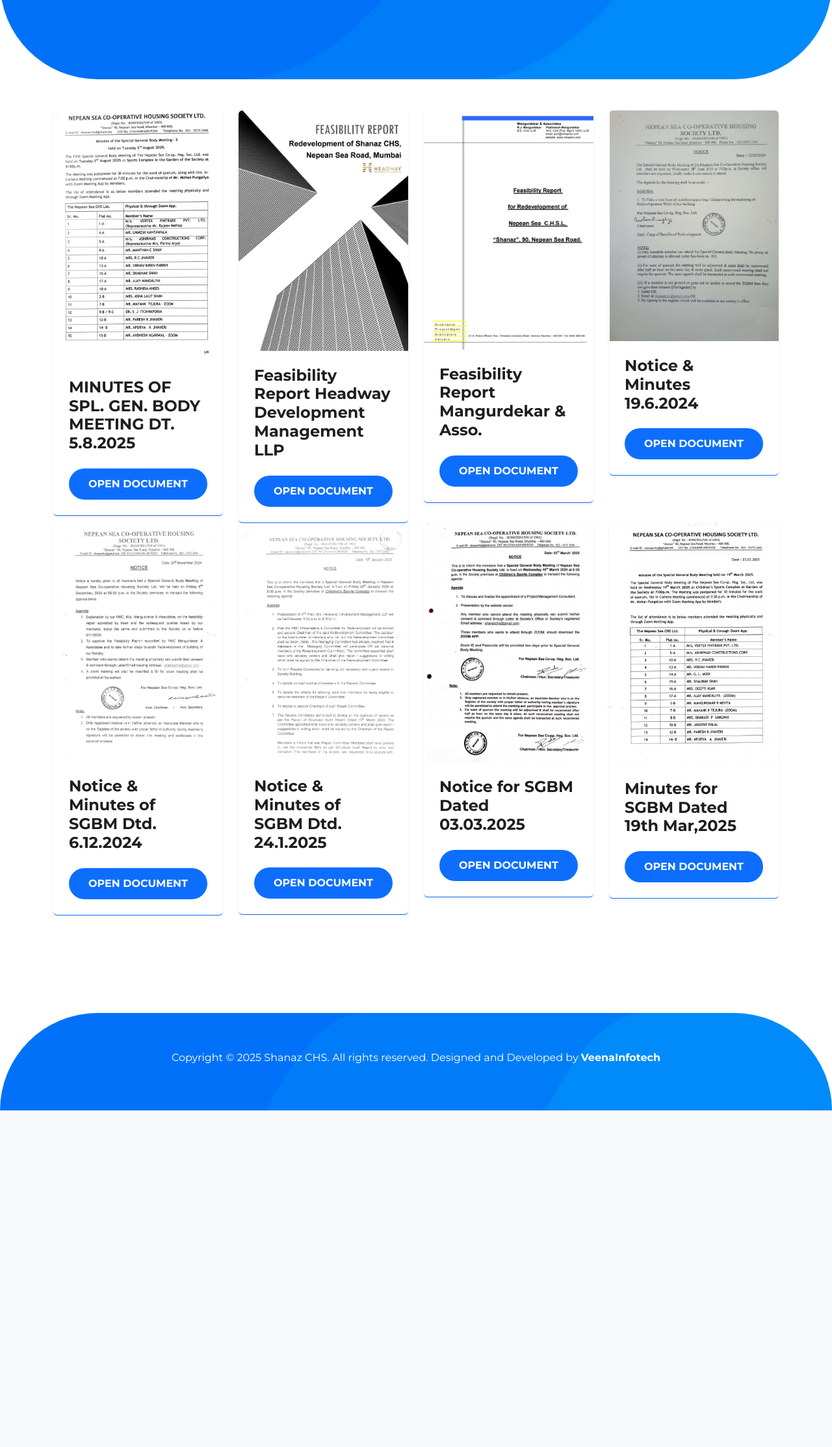
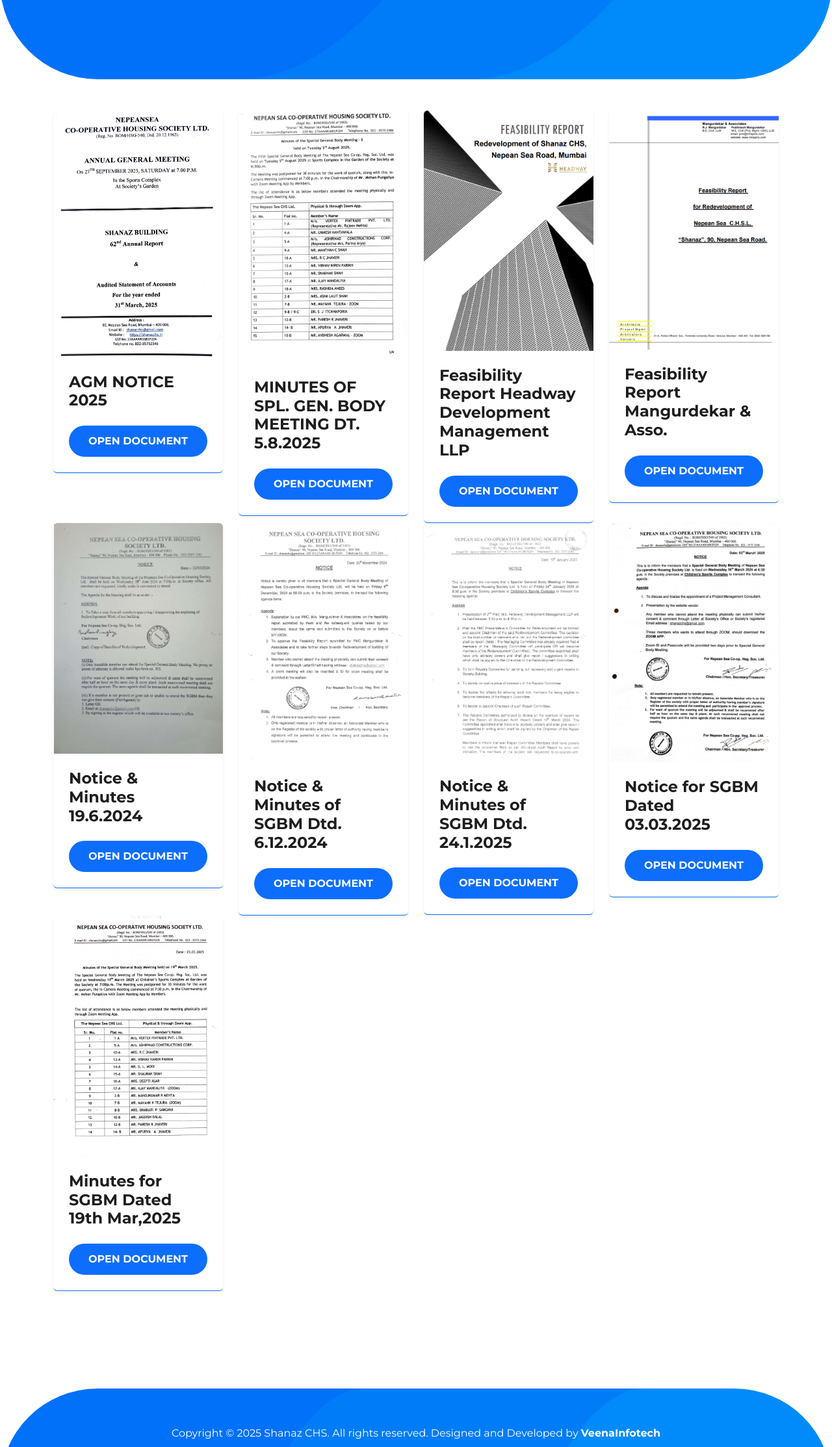
Before and after one commit to Veena-Infotech/ShanazCHS, a PHP site: page /documents.php in a window 1280 px wide. Shown: the part 276-2503 px from the top of the page at 65% size. Before the commit the page ends 1985 px from the top, so only its background shows below. Run offline with PHP 8.4, Linux system fonts and the light colour scheme; a user stored in the database is signed in; some libraries are stand-ins or nearby versions.

Commit message:
Uploaded the Document
Uploaded the Notice for AGM 2025

```diff
--- a/ShanazCHS/documents.php
+++ b/ShanazCHS/documents.php
@@ -17,7 +17,7 @@
 
 
 
-    <title>Shanaz Chs | Documents
+    <title>SHANAZ CHS | Documents
     </title>
 
     <!-- Bootstrap core CSS -->
@@ -133,6 +133,21 @@
 
   <div class="container overflow-hidden mt-5" data-aos="fade-right">
     <div class="row gy-4 gy-lg-0 gx-xxl-5">
+
+    <div class="col-12 col-md-6 col-lg-3">
+        <div class="card border-0 border-bottom border-primary shadow-sm overflow-hidden">
+          <div class="card-body p-0">
+            <figure class="m-0 p-0">
+              <img class="img-fluid" loading="lazy" src="./assets//Documents///SHANAZ AGM NOTICE 2025.png" alt="SHANAZ AGM NOTICE 2025">
+              <figcaption class="m-0 p-4">
+                <h4 class="mb-1">AGM NOTICE 2025</h4>
+                <a data-bs-toggle="modal" data-bs-target="#AGMNOTICE2025" class="contact-btn">Open Document</a>
+
+              </figcaption>
+            </figure>
+          </div>
+        </div>
+      </div>
 
 
     <div class="col-12 col-md-6 col-lg-3">
@@ -254,6 +269,28 @@
   </div>
   </div>
 
+
+
+
+  <section>
+  <div class="modal fade" data-bs-backdrop="static" data-bs-keyboard="false" id="AGMNOTICE2025" tabindex="-1"
+    aria-labelledby="exampleModalLabel" aria-hidden="true">
+    <div class="modal-dialog modal-xl">
+      <div class="modal-content">
+        <div class="modal-header">
+          <button type="button" class="btn-close" data-bs-dismiss="modal" aria-label="Close"></button>
+        </div>
+        <div class="modal-body">
+          <!-- Container for the PDF rendered by pdf.js -->
+          <div id="container-AGMNOTICE2025"></div>
+        </div>
+        <div class="modal-footer">
+          <button type="button" class="btn btn-secondary" data-bs-dismiss="modal">Close</button>
+        </div>
+      </div>
+    </div>
+  </div>
+</section>
 
   <section>
   <div class="modal fade" data-bs-backdrop="static" data-bs-keyboard="false" id="minutesofsgbm5.8.2025" tabindex="-1"
@@ -548,6 +585,10 @@
 
 // Calling function in modal event listener
 
+document.getElementById('AGMNOTICE2025').addEventListener('show.bs.modal', function () {
+    renderPDF('./assets/Documents/SHANAZ AGM NOTICE 2025.pdf', 'container-AGMNOTICE2025');
+});
+
 document.getElementById('minutesofsgbm5.8.2025').addEventListener('show.bs.modal', function () {
     renderPDF('./assets/Documents/MINUTES OF SPL. GEN. BODY MEETING DT. 5.8.2025.pdf', 'pdf-canvas-container-minutesofsgbm5.8.2025');
 });
```
Also changed, not shown: ShanazCHS/assets/Documents/SHANAZ AGM NOTICE 2025.png (added), 1 other file.
